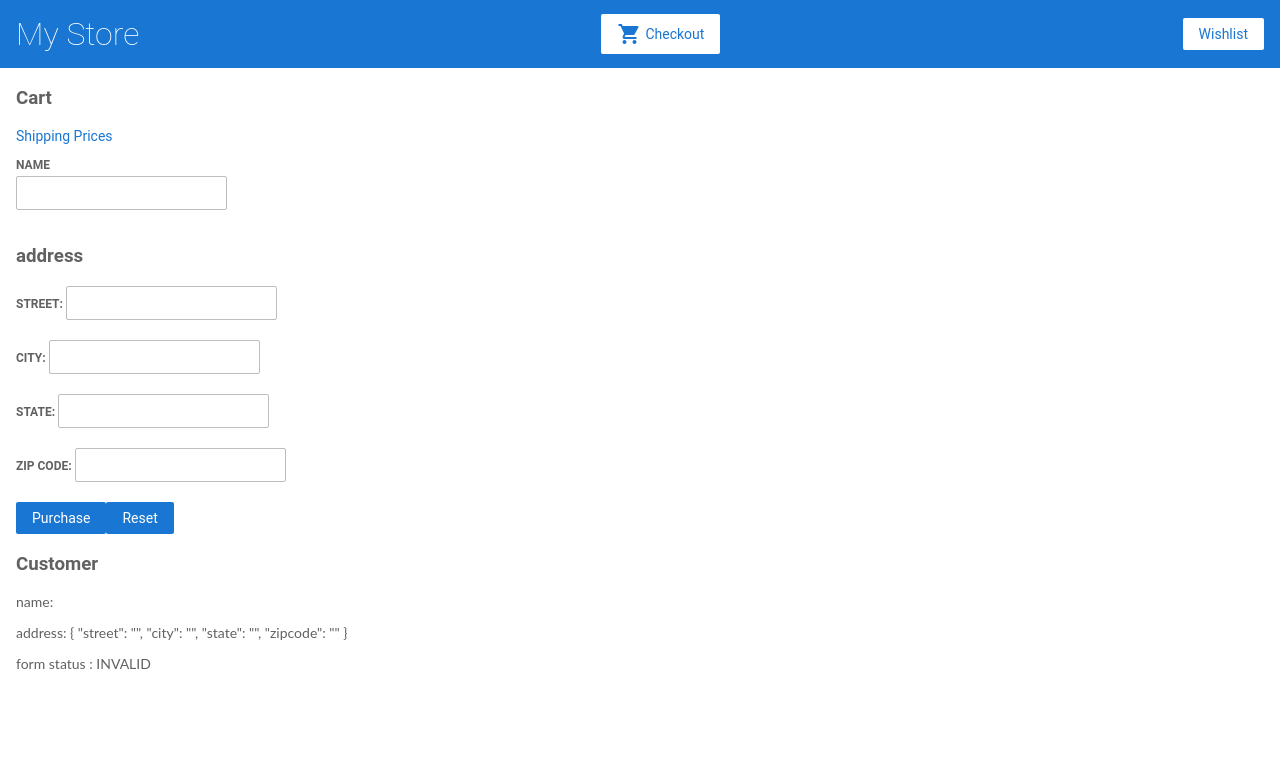
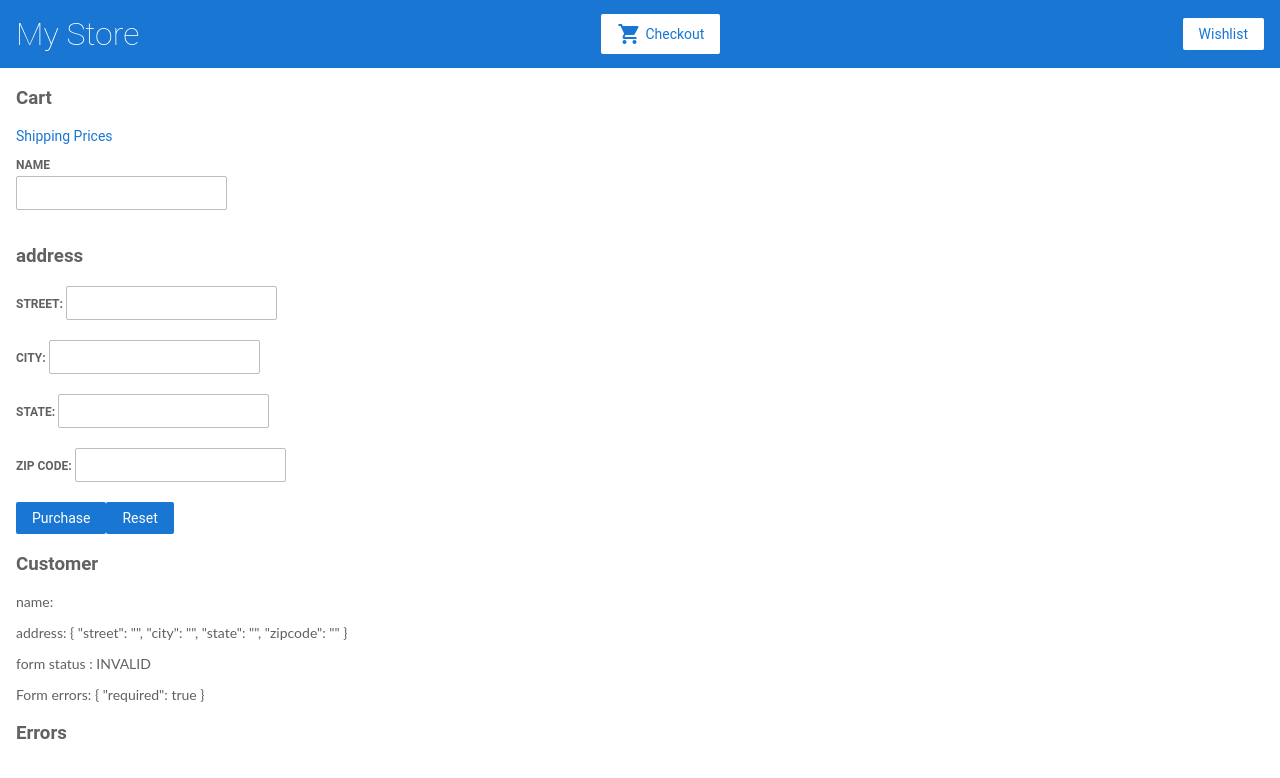
Before and after one commit to MariamTsotsolashvili/Angular-tutorial-first, an Angular app: page /cart in a window 1280 px wide. Shown: the top 778 px of the page. Built offline with nearby package versions, Linux system fonts and the light colour scheme.

Commit message:
feat(10-form-validation-advanced-cross-field-validation-part-1): Finish tutorial

```diff
--- a/src/app/cart/cart.component.html
+++ b/src/app/cart/cart.component.html
@@ -48,4 +48,21 @@
     <p>
         form status : {{checkedForm.status}}
     </p>
+    <p>
+        Form errors: {{checkedForm.controls.name.errors | json}}
+    </p>
 </div>
+<div>
+    <h3>Errors</h3>
+    <div *ngIf="name.invalid && (name.dirty || name.touched)">
+        <div *ngIf="name.errors.required">
+            name is required !
+        </div>
+        <div *ngIf="name.errors.minlength && (name.dirty || name.touched)">
+            minimuum length should be 4
+        </div>
+        <div *ngIf="name.errors.forbidden && (name.dirty || name.touched)">
+            Name can't be {{name.value}}
+        </div>
+    </div>
+</div>
--- a/src/app/cart/cart.component.ts
+++ b/src/app/cart/cart.component.ts
@@ -1,6 +1,6 @@
 import { CartService } from './../cart.service';
 import { Component, OnInit } from '@angular/core';
-import { FormBuilder, Validators } from '@angular/forms';
+import { FormBuilder, Validators, FormControl } from '@angular/forms';
 
 @Component({
     selector: 'app-cart',
@@ -16,7 +16,7 @@
         this.items = this.cartService.getItems();
 
         this.checkedForm = formBuilder.group({
-            name: ['', Validators.minLength(2)],
+            name: ['', [Validators.minLength(2), this.forbiddenName()]],
             address: formBuilder.group({
                 street: '',
                 city: '',
@@ -27,6 +27,12 @@
     }
 
     ngOnInit() { }
+
+    forbiddenName() {
+        return (formControl) => {
+            return formControl.value === 'Roman' ? {forbidden: {invalid: true}} : null;
+        }
+    }
     RemoveFromCart(productId) {
         this.cartService.RemoveFromCart(productId);
     }
@@ -42,4 +48,7 @@
     resetForm() {
         this.checkedForm.patchValue({name: 'mariam'});
     }
+    get name() {
+        return this.checkedForm.get('name') as FormControl;
+    }
 }
```
